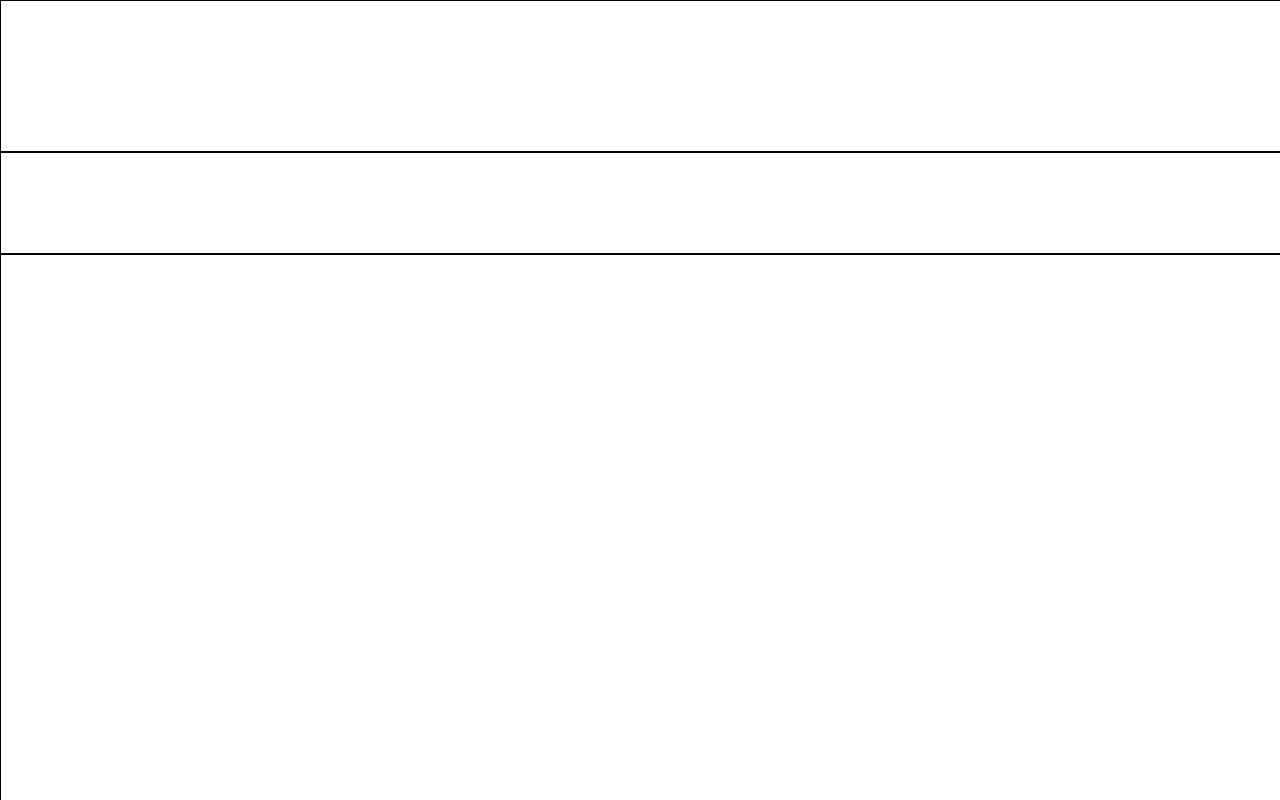
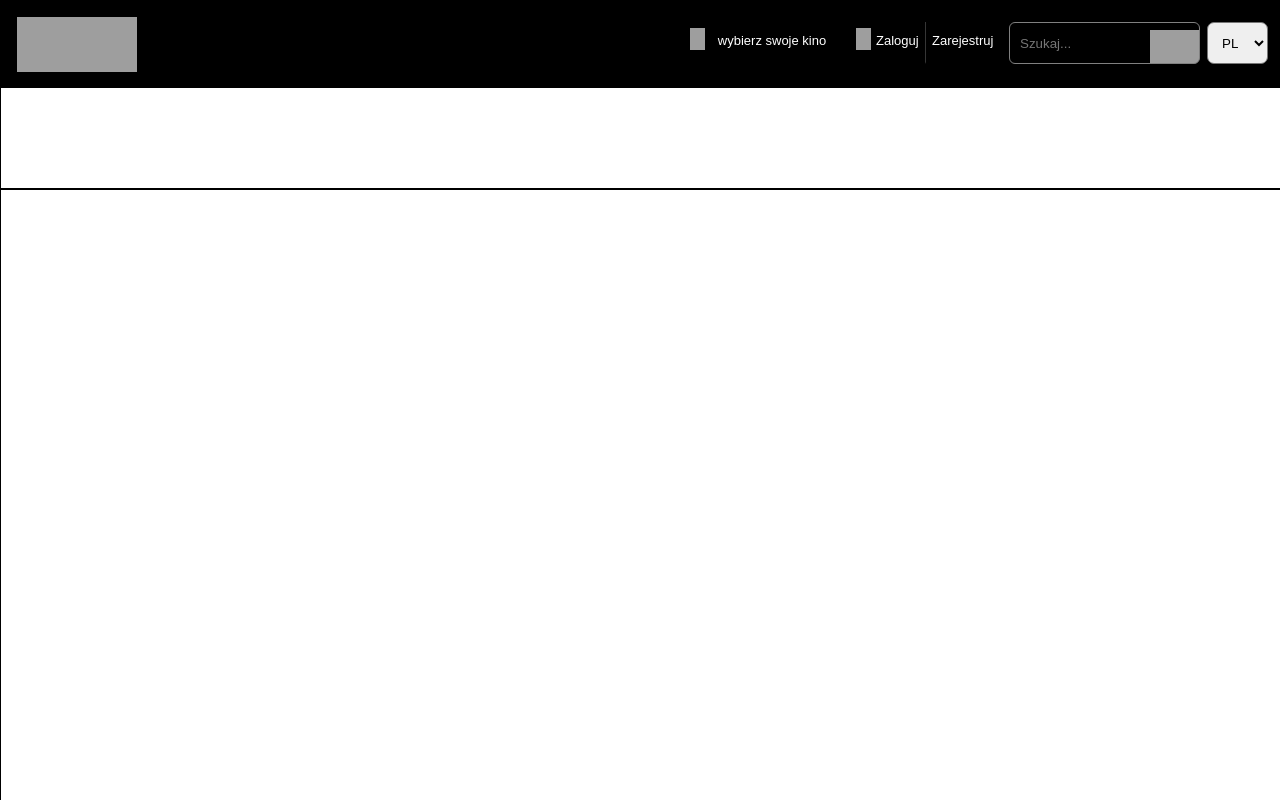
Before and after one commit to xHelpy/cinemacity, a React (Create React App) app: page / in a window 1280 px wide. Shown: the top 800 px of the page. Built offline with nearby package versions, Linux system fonts and the light colour scheme; grey boxes are pictures that could not be loaded.

Commit message:
dodanie plików głownych

```diff
--- a/src/App.css
+++ b/src/App.css
@@ -2,11 +2,7 @@
   text-align: center;
 }
 
-.Top {
-  width: 100%;
-  height: 150px;
-  border:  1px solid black;
-}
+
 
 .LinkButtons {
   width: 100%;
--- a/src/App.js
+++ b/src/App.js
@@ -1,10 +1,17 @@
 import logo from './logo.svg';
 import './App.css';
+import Top from "./top"
 
 function App() {
   return (
     <div className="App">
+
         <div className="Top">
+
+
+    <Top></Top>
+
+
 
         </div>
         <div className="LinkButtons">
--- /dev/null
+++ b/src/top.css
@@ -0,0 +1,109 @@
+.Top {
+    width: 100%;
+    height: 85px;
+    background-color: black;
+    align-content: center;
+    border: black solid 1px;
+
+
+}
+.button-container
+{
+    display: grid;
+    grid-template-columns: repeat(5,auto);
+    justify-content: right;
+    margin-top: 5px;
+    margin-left: -50px;
+    padding-right: 14px;
+
+    background-color: black;
+
+}
+.localization
+{
+    width: 173px;
+    height: 42px;
+    display: flex;
+    background-color: black;
+    border: none;
+    padding: 6px 12px;
+    padding-bottom: 10px;
+
+
+;
+}
+.locationPicker,.loginIcon
+{
+    width: 15px;
+    height: 22px;
+
+}
+.locationText
+{
+    font-size: 13px;
+    color: white;
+    width: 100%;
+    height: 100%;
+    padding-top: 5px;
+
+}
+.login,.register
+{
+    display: flex;
+    background-color: black;
+    border-top: none;
+    border-left: none;
+
+    color: white;
+    padding-top: 6px;
+    padding-bottom: 10px;
+
+}
+.loginText,.registerText
+{
+    font-size: 13px;
+
+    padding-top:5px;
+}
+.login
+{
+    width: 75px;
+    border-right: 1px solid #363636;
+    padding-left: 5px;
+}
+.register
+{
+    width: 83px;
+}
+.loginIcon
+{
+    padding-right: 5px;
+}
+
+.search{
+    border-radius: 6px;
+    border: 1px solid gray;
+    background-color: #191919;
+    padding-left: 10px;
+    margin-right: 7px;
+    color: white;
+    background: url(https://www.cinema-city.pl/xmedia/img/search-icon.svg) no-repeat scroll 140px 7px;
+
+}
+.language
+{
+    border-radius: 7px;
+    padding-left: 10px;
+}
+
+.locationText:hover,.loginText:hover,.registerText:hover
+{
+    text-decoration: underline;
+}
+.topLogo
+{
+    width: 120px;
+    height: 55px;
+    float: left;
+    padding-left: 15px;
+}
--- /dev/null
+++ b/src/top.jsx
@@ -0,0 +1,43 @@
+import react from "react"
+import "./top.css"
+const Top = (props) =>
+    (
+        <div className="Top">
+
+
+            <img className={"topLogo"} src={"https://www.cinema-city.pl/mrest/logos/v1/10103/logo.svg"}/>
+
+            <div className={"button-container"}>
+
+                <button className={"localization"}>
+                    <img className={"locationPicker"}
+                         src={"https://www.cinema-city.pl/xmedia/img/10103/locationpicker-map-marker.svg"}/>
+                    <a className={"locationText"}>wybierz swoje kino</a>
+                </button>
+
+                <button className={"login"}>
+                    <img className={"loginIcon"} src={"https://www.cinema-city.pl/xmedia/img/10103/user-icon.svg"}/>
+
+
+                    <a className={"loginText"}>Zaloguj</a>
+                </button>
+                <button className={"register"}>
+                    <img className={"registerIcon"}/>
+
+
+                    <a className={"registerText"}>Zarejestruj</a>
+                </button>
+                <input type="text" placeholder={"Szukaj..."} id={"text"} className={"search"}>
+
+                </input>
+                <select className={"language"}>
+                    <option value={"0"}>PL</option>
+                    <option value={"1"}>ENG</option>
+                </select>
+
+            </div>
+
+
+        </div>
+    )
+export default Top
```
